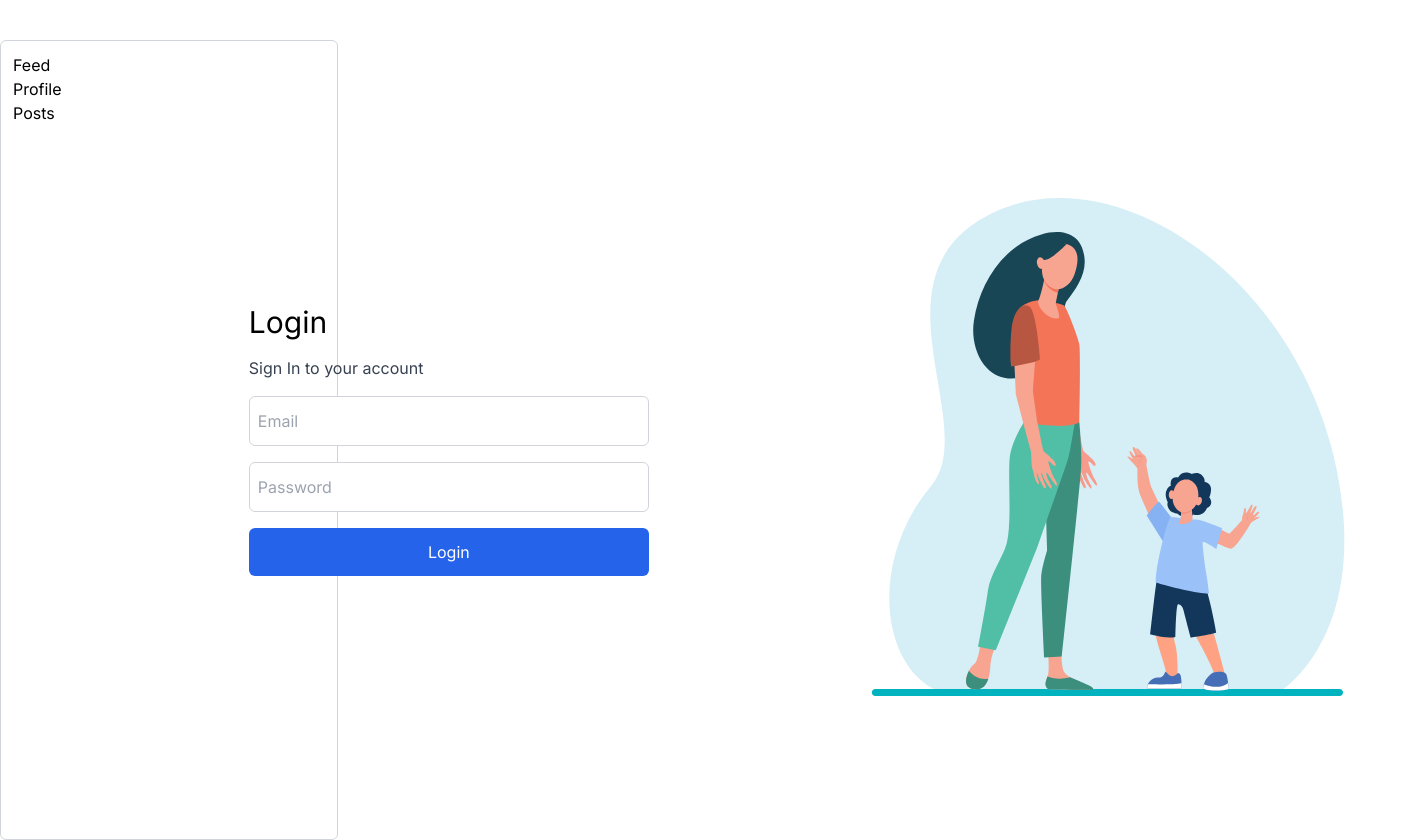
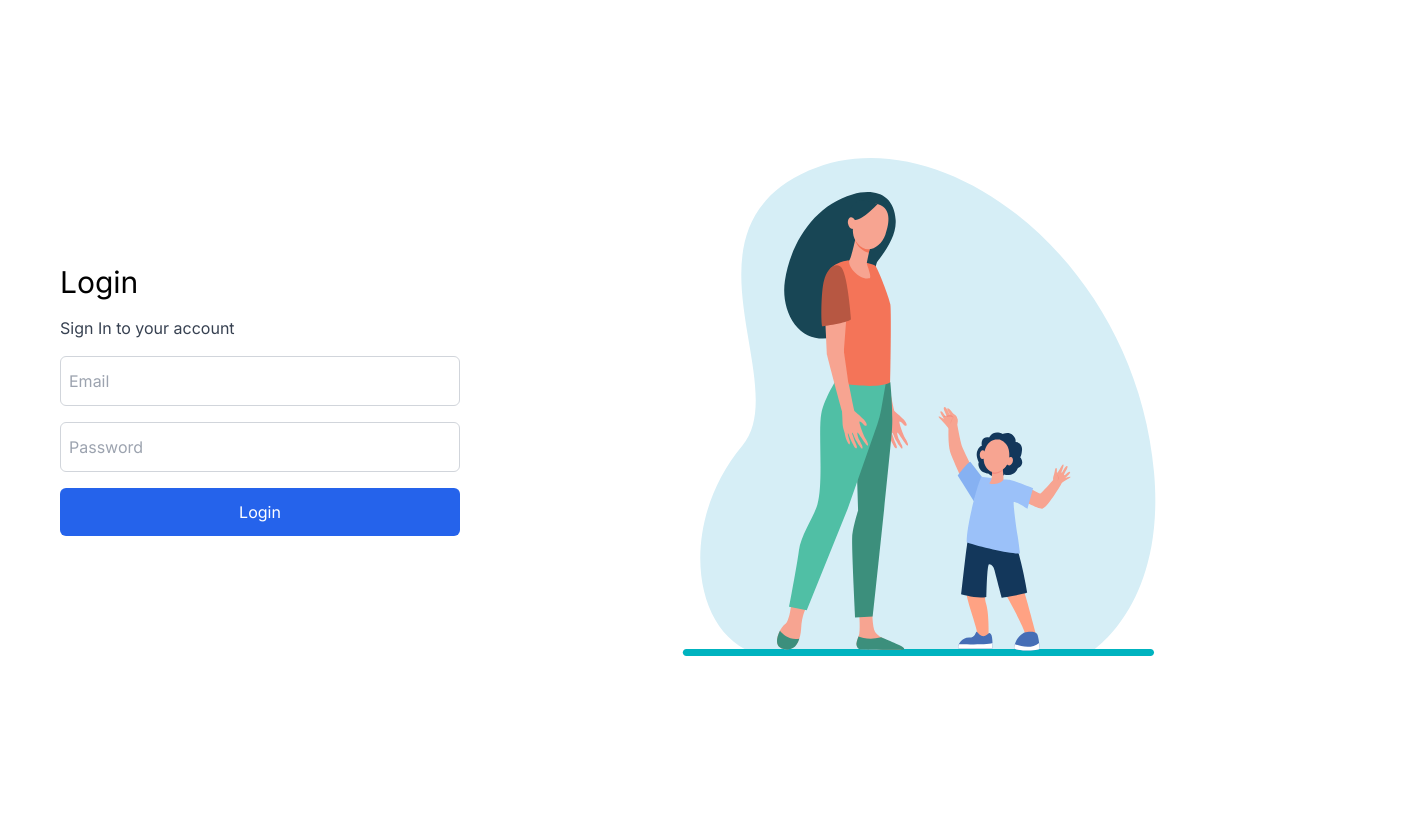
Before and after one commit to dilshoda0202/social-media-f, a Next.js app: page /users/login in a window 1280 px wide. Shown: the whole page, 1409 px wide, since content can reach past the window. After the commit the page ends 800 px from the top, so only its background shows below. Built offline with nearby package versions, Linux system fonts and the light colour scheme.

Commit message:
fix: layout

```diff
--- a/src/app/layout.js
+++ b/src/app/layout.js
@@ -1,29 +1,32 @@
-import './globals.css'
+'use client';
+import './globals.css';
 import {Inter} from 'next/font/google'
 import Link from "next/link";
+import {usePathname} from "next/navigation";
 
-const inter = Inter({subsets: ['latin']})
+const inter = Inter({subsets: ['latin']});
 
-export const metadata = {
-    title: 'Create Next App',
-    description: 'Generated by create next app',
+function defaultLayout(children) {
+    return (
+        <div>
+            {children}
+        </div>
+    )
 }
 
-export default function RootLayout({children}) {
+function authenticatedLayout(children) {
     return (
-        <html lang="en">
-        <body className={inter.className}>
         <div className="container mx-auto mt-10">
             <div className="flex gap-10">
                 <div className="border border-gray-300 rounded-md w-1/3 p-3">
                     <div>
-                        <Link href="/users/profile/page">Feed</Link>
+                        <Link href="/users/profile/">Feed</Link>
                     </div>
                     <div>
-                        <Link href="/users/profile/page">Profile</Link>
+                        <Link href="/users/profile/">Profile</Link>
                     </div>
                     <div>
-                        <Link href="/users/profile/page">Posts</Link>
+                        <Link href="/users/profile/">Posts</Link>
                     </div>
                 </div>
                 <div>
@@ -31,6 +34,16 @@ export default function RootLayout({children}) {
                 </div>
             </div>
         </div>
+    )
+}
+
+export default function RootLayout({children}) {
+    const pathname = usePathname();
+    const isDefaultLayout = pathname === '/users/login' || pathname === '/users/signup';
+    return (
+        <html lang="en">
+        <body className={inter.className}>
+        {isDefaultLayout ? defaultLayout(children) : authenticatedLayout(children)}
         </body>
         </html>
     )
```
